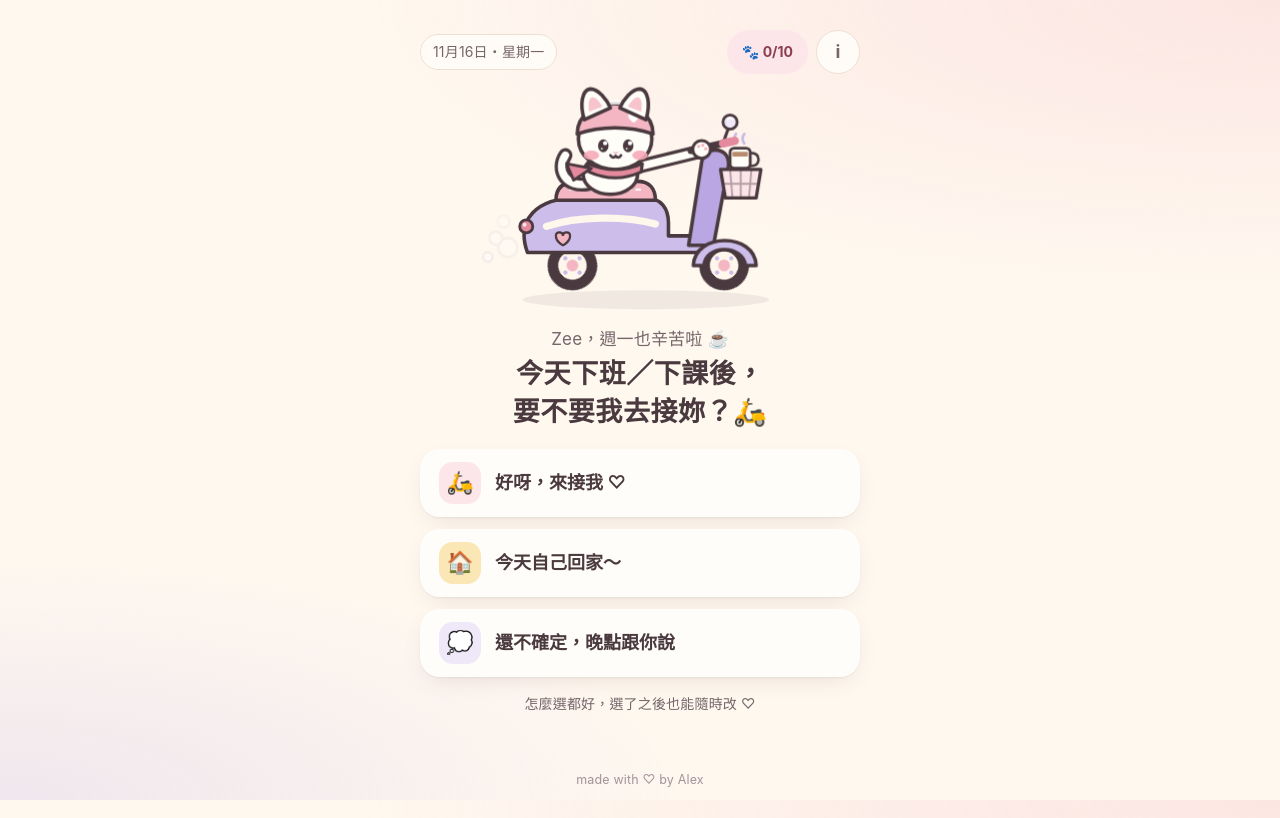
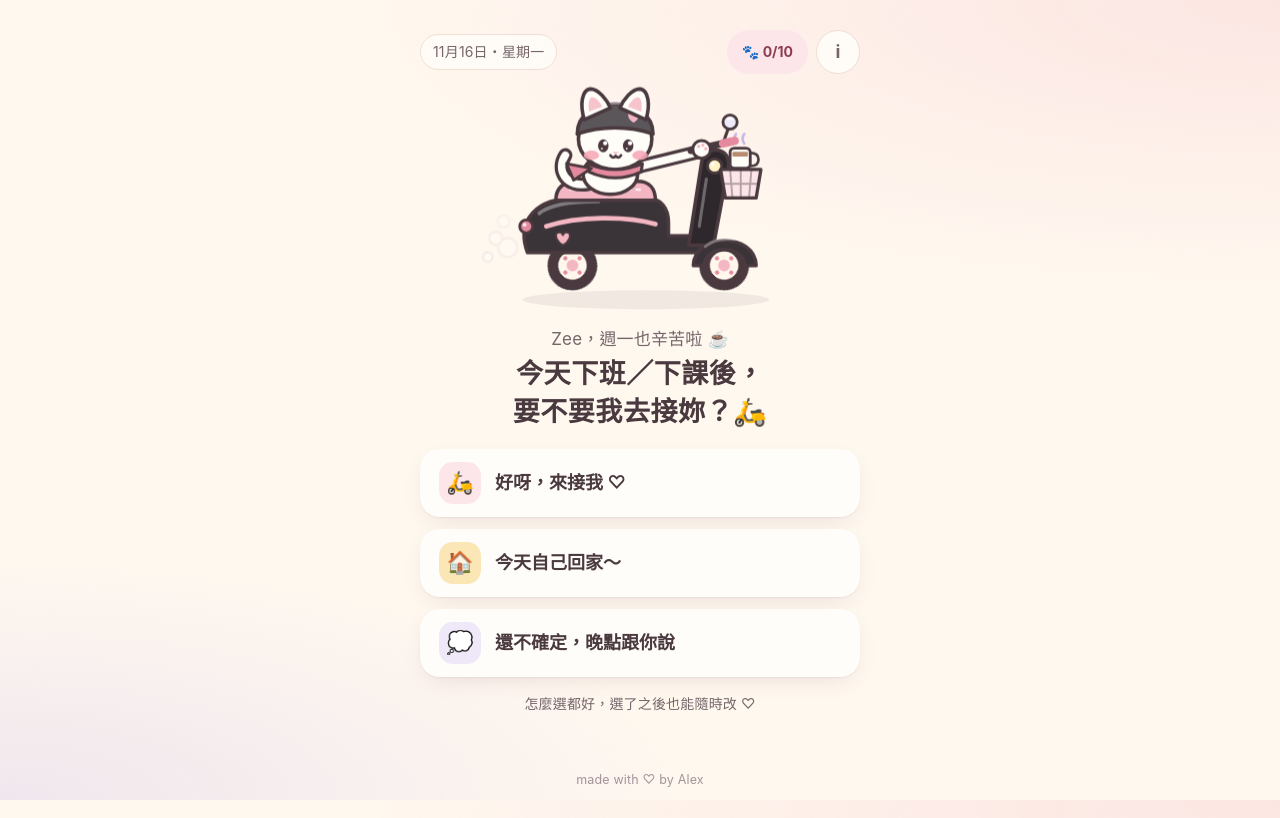
Before and after one commit to arigna-r/zee-pickup, a plain HTML site: page index.html in a window 1280 px wide. Drawn offline with Linux system fonts and the light colour scheme; a web font is replaced by a local one.

Commit message:
v1.4.1: black scooter, gray helmet

```diff
--- a/index.html
+++ b/index.html
@@ -568,17 +568,21 @@ function heroSVG(opts){
   '<g'+(anim?' class="bob"':'')+'>'+
     // wheels
     '<g'+(anim?' class="wheel"':'')+'><circle cx="78" cy="157" r="21" fill="'+INK+'"/><circle cx="78" cy="157" r="12" fill="#FFF6EC"/><circle cx="78" cy="157" r="5" fill="#F4B6C2"/>'+
-      '<circle cx="78" cy="148.5" r="1.8" fill="#C9B8E8"/><circle cx="86.5" cy="157" r="1.8" fill="#C9B8E8"/><circle cx="78" cy="165.5" r="1.8" fill="#C9B8E8"/><circle cx="69.5" cy="157" r="1.8" fill="#C9B8E8"/></g>'+
+      '<circle cx="78" cy="148.5" r="1.8" fill="#E58A9E"/><circle cx="86.5" cy="157" r="1.8" fill="#E58A9E"/><circle cx="78" cy="165.5" r="1.8" fill="#E58A9E"/><circle cx="69.5" cy="157" r="1.8" fill="#E58A9E"/></g>'+
     '<g'+(anim?' class="wheel"':'')+'><circle cx="206" cy="157" r="21" fill="'+INK+'"/><circle cx="206" cy="157" r="12" fill="#FFF6EC"/><circle cx="206" cy="157" r="5" fill="#F4B6C2"/>'+
-      '<circle cx="206" cy="148.5" r="1.8" fill="#C9B8E8"/><circle cx="214.5" cy="157" r="1.8" fill="#C9B8E8"/><circle cx="206" cy="165.5" r="1.8" fill="#C9B8E8"/><circle cx="197.5" cy="157" r="1.8" fill="#C9B8E8"/></g>'+
+      '<circle cx="206" cy="148.5" r="1.8" fill="#E58A9E"/><circle cx="214.5" cy="157" r="1.8" fill="#E58A9E"/><circle cx="206" cy="165.5" r="1.8" fill="#E58A9E"/><circle cx="197.5" cy="157" r="1.8" fill="#E58A9E"/></g>'+
     // body (bubbly cowl)
-    '<path d="M40 146 C30 118 48 100 82 100 L140 100 C153 100 159 109 159 121 L159 132 L186 132 C191 132 194 136 194 141 L194 146 Z" fill="#CDBDEB" stroke="'+INK+'" stroke-width="3" stroke-linejoin="round"/>'+
-    '<path d="M56 124 C82 115 124 115 148 122" fill="none" stroke="#FFF6EC" stroke-width="6" stroke-linecap="round"/>'+
+    '<path d="M40 146 C30 118 48 100 82 100 L140 100 C153 100 159 109 159 121 L159 132 L186 132 C191 132 194 136 194 141 L194 146 Z" fill="#3A3337" stroke="'+INK+'" stroke-width="3" stroke-linejoin="round"/>'+
+    '<path d="M50 113 C60 105 78 103 100 103" fill="none" stroke="#fff" stroke-width="3.2" stroke-linecap="round" opacity=".35"/>'+
+    '<path d="M56 124 C82 115 124 115 148 122" fill="none" stroke="#F4B6C2" stroke-width="4" stroke-linecap="round"/>'+
     '<path d="M64 132 c0 -4 6 -4 6 0 c0 -4 6 -4 6 0 c0 5 -6 8 -6 8 c0 0 -6 -3 -6 -8z" fill="#F4B6C2" stroke="'+INK+'" stroke-width="1.8"/>'+
     '<circle cx="39" cy="124" r="5.5" fill="#E58A9E" stroke="'+INK+'" stroke-width="2.4"/><circle cx="37.6" cy="122.6" r="1.6" fill="#fff" opacity=".8"/>'+
     // front column + fender
-    '<path d="M176 140 L187 70 C188 62 195 58 202 60 C209 62 211 69 209 76 L197 140 Z" fill="#B9A6E2" stroke="'+INK+'" stroke-width="3" stroke-linejoin="round"/>'+
-    '<path d="M180 157 C181 129 232 129 233 157 L224 157 C222 139 190 139 189 157 Z" fill="#CDBDEB" stroke="'+INK+'" stroke-width="3" stroke-linejoin="round"/>'+
+    '<path d="M176 140 L187 70 C188 62 195 58 202 60 C209 62 211 69 209 76 L197 140 Z" fill="#2E282C" stroke="'+INK+'" stroke-width="3" stroke-linejoin="round"/>'+
+    '<path d="M191 84 L185 124" stroke="#fff" stroke-width="2.6" stroke-linecap="round" opacity=".3"/>'+
+    '<path d="M180 157 C181 129 232 129 233 157 L224 157 C222 139 190 139 189 157 Z" fill="#3A3337" stroke="'+INK+'" stroke-width="3" stroke-linejoin="round"/>'+
+    '<path d="M190 141 C197 135 206 134 214 135" fill="none" stroke="#fff" stroke-width="2.4" stroke-linecap="round" opacity=".3"/>'+
+    '<circle cx="198" cy="73" r="6" fill="#FFF3C4" stroke="'+INK+'" stroke-width="2.4"/><circle cx="196.4" cy="71.4" r="1.7" fill="#fff"/>'+
     // mirror
     '<path d="M205 54 L210 40" stroke="'+INK+'" stroke-width="2.6" stroke-linecap="round"/><circle cx="211" cy="36" r="6" fill="#EEE8F8" stroke="'+INK+'" stroke-width="2.4"/><path d="M209 33.5 q2 -1.5 4 0" stroke="#fff" stroke-width="1.6" fill="none" stroke-linecap="round"/>'+
     // basket
@@ -602,9 +606,9 @@ function heroSVG(opts){
     // head
     '<ellipse cx="114" cy="50" rx="31" ry="26" fill="#FFFDF8" stroke="'+INK+'" stroke-width="3"/>'+
     // helmet
-    '<path d="M82 46 C82 12 146 12 146 46 C126 39 102 39 82 46 Z" fill="#F4B6C2" stroke="'+INK+'" stroke-width="3" stroke-linejoin="round"/>'+
-    '<path d="M96 24 C104 19 118 18 126 21" fill="none" stroke="#fff" stroke-width="4" stroke-linecap="round" opacity=".8"/>'+
-    '<path d="M125 30 c0 -3.2 4.6 -3.2 4.6 0 c0 -3.2 4.6 -3.2 4.6 0 c0 4 -4.6 6.4 -4.6 6.4 c0 0 -4.6 -2.4 -4.6 -6.4z" fill="#fff"/>'+
+    '<path d="M82 46 C82 12 146 12 146 46 C126 39 102 39 82 46 Z" fill="#5B565A" stroke="'+INK+'" stroke-width="3" stroke-linejoin="round"/>'+
+    '<path d="M96 24 C104 19 118 18 126 21" fill="none" stroke="#fff" stroke-width="4" stroke-linecap="round" opacity=".4"/>'+
+    '<path d="M125 30 c0 -3.2 4.6 -3.2 4.6 0 c0 -3.2 4.6 -3.2 4.6 0 c0 4 -4.6 6.4 -4.6 6.4 c0 0 -4.6 -2.4 -4.6 -6.4z" fill="#F4B6C2"/>'+
     // ears (rounded, through the helmet)
     '<path d="M88 34 C84 21 86 9 93 8 C100 8 107 17 110 24 Z" fill="#FFFDF8" stroke="'+INK+'" stroke-width="3" stroke-linejoin="round"/><path d="M92 27 C91 20 92 15 95 15 C98 15 102 20 103 23Z" fill="#F7C3CD"/>'+
     '<path d="M140 34 C144 21 142 9 135 8 C128 8 121 17 118 24 Z" fill="#FFFDF8" stroke="'+INK+'" stroke-width="3" stroke-linejoin="round"/><path d="M136 27 C137 20 136 15 133 15 C130 15 126 20 125 23Z" fill="#F7C3CD"/>'+
--- a/sw.js
+++ b/sw.js
@@ -1,7 +1,7 @@
 /* Zee 的下班接送站 — offline service worker
    Cache-first for the app shell, refreshed quietly in the background
    so a newer version shows up on the next launch. */
-const VERSION = 'zee-pickup-v1.4.0';
+const VERSION = 'zee-pickup-v1.4.1';
 const ASSETS = [
   './',
   './index.html',
```
